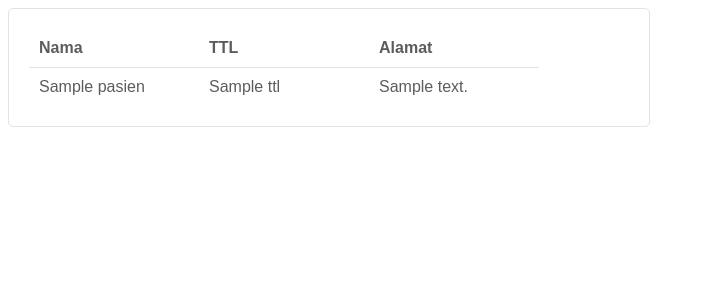
After one commit to viviaazh/benarsby, a CodeIgniter app: the page made by application/views/pasien/laporan.php in a window 1280 px wide. The commit adds this page. Shown: the top 300 px of the page, without its empty margins (0-705 px from the left). Run offline with CodeIgniter, Linux system fonts and the light colour scheme; tables that the repository leaves empty or names only in its code hold one stand-in row (values such as "Sample post"); the template is opened without the code that fills it: most values are stand-ins (such as "Sample title", 1, 10 or a date in 2020).

Commit message:
edit halaman admin

```diff
--- a/application/config/autoload.php
+++ b/application/config/autoload.php
@@ -132,4 +132,4 @@ $autoload['language'] = array();
 |
 |	$autoload['model'] = array('first_model' => 'first');
 */
-$autoload['model'] = array();
+$autoload['model'] = array('pasien_model');
--- a/application/controllers/pasien.php
+++ b/application/controllers/pasien.php
@@ -19,7 +19,7 @@ class pasien extends CI_Controller
     {
         $this->load->model('pasien_model');
         // $this->load->database();
-        $data['title'] = 'List Pasien';
+        // $data['title'] = 'List Mahasiswa';
         $data['ps'] = $this->pasien_model->getAllPasien();
         if($this->input->post('keyword')){
             $data['ps']=$this->pasien_model->cariDataPasien();
--- a/application/models/pasien_model.php
+++ b/application/models/pasien_model.php
@@ -53,6 +53,11 @@ class pasien_model extends CI_Model {
     }
 
     public function cariDataPasien(){
+        // $this->db->select('*');
+		// $this->db->from('pasien');
+		// $this->db->like('nama',$keyword);
+		// $this->db->or_like('pekerjaan',$keyword);
+		// return $this->db->get()->result();
         $keyword=$this->input->post('keyword');
         $this->db->like('nama',$keyword);
         $this->db->or_like('pekerjaan', $keyword);
--- /dev/null
+++ b/application/views/pasien/laporan.php
@@ -0,0 +1,63 @@
+<!DOCTYPE html>
+<html>
+<head>
+<title>Report Table</title>
+<style type= "text/css">
+#outtable{
+    padding: 20px;
+    border: 1px solid #e3e3e3;
+    width: 600px;
+    border-radius: 5px;
+}
+.short{
+    width: 50px;
+}
+.normal{
+    width: 150px;
+}
+table{
+    border-collapse: collapse;
+    font-family: arial;
+    color: #5E5B5C;
+}
+thead th{
+    text-align: left;
+    padding: 10px;
+}
+tbody td{
+    border-top: 1px solid #e3e3e3;
+    padding: 10px;
+}
+tbody tr:nth-child(even){
+    background: #A6F5FA;
+}
+tbody tr:hover{
+    background: #EAE9F5;
+}
+</style>
+</head>
+<body>
+    <div id="outtable">
+    <table>
+    <thead>
+    <tr>
+        <!-- <th class="short">#</th> -->
+        <th class="normal">Nama</th>
+        <th class="normal">TTL</th>
+        <th class="normal">Alamat</th>
+    </tr>
+    </thead>
+    <tbody>
+
+        <?php foreach ($pasien as $user):?>
+        <tr>
+            <td><?php echo $user->nama; ?></td>
+            <td><?php echo $user->ttl; ?></td>
+            <td><?php echo $user->alamat; ?></td>
+        </tr>
+<?php endforeach; ?>
+    </tbody>
+    </table>
+    </div>
+</body>
+</html>
--- a/application/views/template/header.php
+++ b/application/views/template/header.php
@@ -9,4 +9,6 @@
         <link href="https://cdn.datatables.net/1.10.20/css/dataTables.bootstrap4.min.css" rel="stylesheet" crossorigin="anonymous" />
         <script src="https://cdnjs.cloudflare.com/ajax/libs/font-awesome/5.15.1/js/all.min.js" crossorigin="anonymous"></script>
         <!-- <title>Heloow</title> -->
+        <link rel="stylesheet" href="https://cdnjs.cloudflare.com/ajax/libs/bulma/0.7.5/css/bulma.min.css">
+        <link rel="stylesheet" href="https://cdn.datatables.net/1.10.19/css/jquery.dataTables.min.css">
 </head>
--- /dev/null
+++ b/tema/assets/datatables-demo.js
@@ -0,0 +1,4 @@
+// Call the dataTables jQuery plugin
+$(document).ready(function() {
+  $('#dataTable').DataTable();
+});
```
Also changed, not shown: application/controllers/user.php (+5 -5 lines), application/views/home/index.php (+7 -6 lines), application/views/pasien/index.php (+16 -11 lines), application/views/skhbn/index.php (+12 -8 lines), application/views/template/footer.php (+9 -6 lines), tema/js/js/scripts.js (added, +22 -0 lines).
